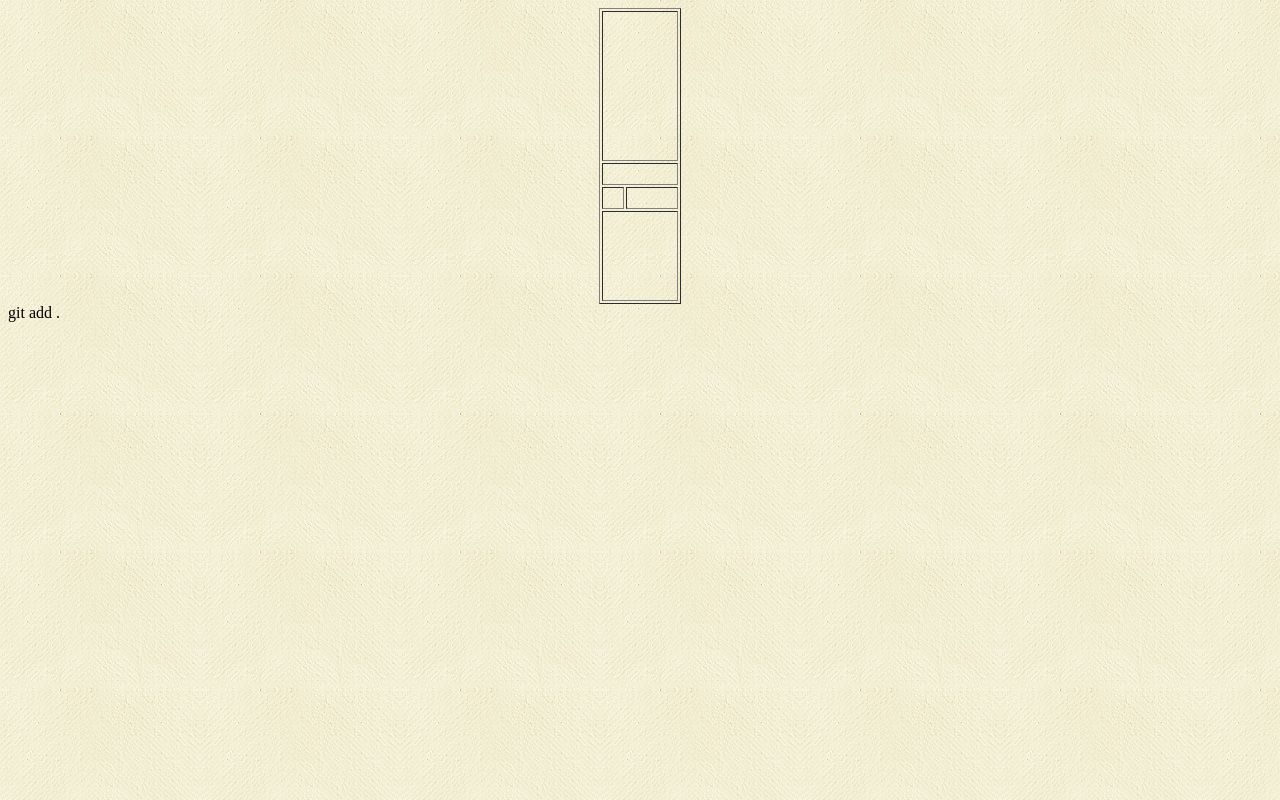
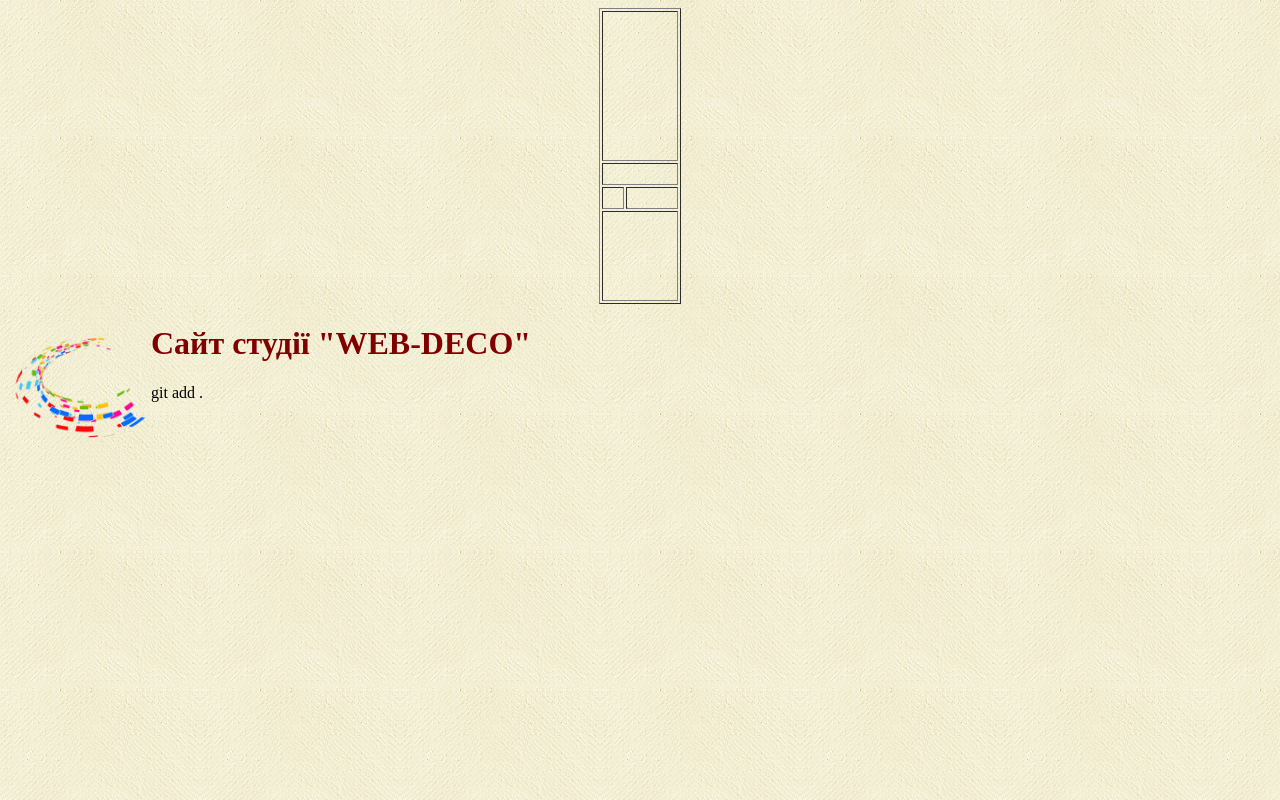
Before and after one commit to vkogo/vkogo.github.io, a plain HTML site: page index.html in a window 1280 px wide. Drawn offline with Linux system fonts and the light colour scheme.

Commit message:
4-Назва сайта

```diff
--- a/index.html
+++ b/index.html
@@ -19,6 +19,8 @@
 <td colspan="2" valign="middle" height="90"></td>
 </tr>
 </table>
+<img src="images/logo.png" height="140" width="140" align="left">
+<font color="Maroon"><h1 class="shadowtext">Сайт студії "WEB-DECO"</h1></font>
 
 
 
```
Also changed, not shown: images/logo.png (added).
